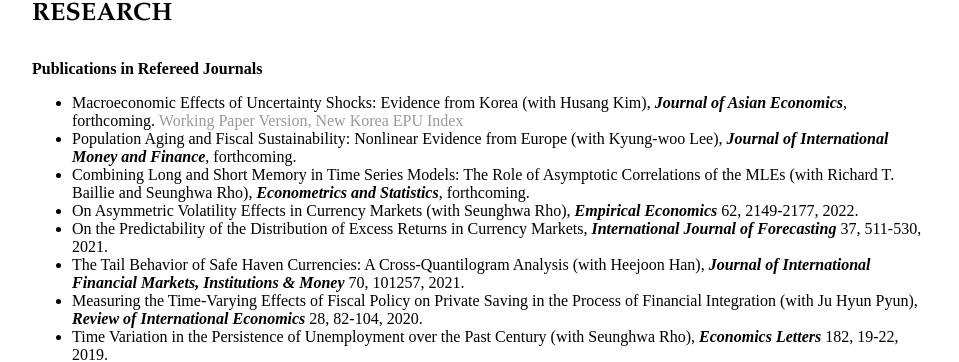
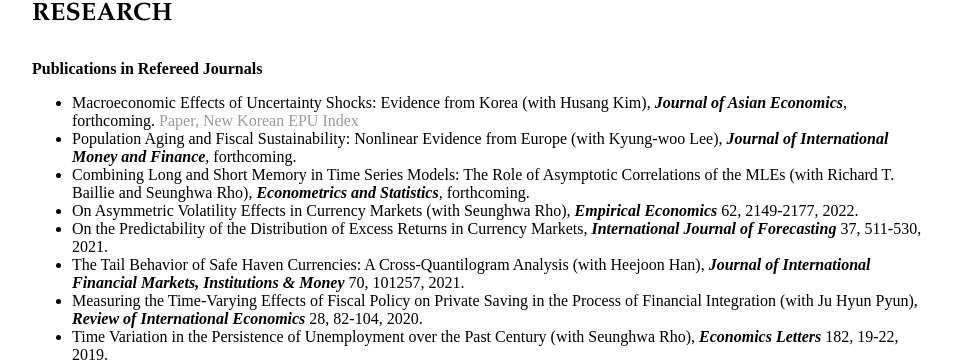
Before and after one commit to dooyeoncho/dooyeoncho.github.io, a Jekyll site: the page built from pages/research.html, in a window 1280 px wide. Shown: the part 146-508 px from the top of the page, without its empty margins (160-1119 px from the left). Built offline with Jekyll 4.4.1, drawn with Linux system fonts in a browser that asks for light colours.

Commit message:
Update research.html

```diff
--- a/pages/research.html
+++ b/pages/research.html
@@ -14,7 +14,7 @@ title: Dooyeon Cho - Research
 
 <div><b>Publications in Refereed Journals</b>
 		<ul>
-			<li>Macroeconomic Effects of Uncertainty Shocks: Evidence from Korea (with Husang Kim), <em property="italic"><b>Journal of Asian Economics</b></em>, forthcoming. <a href="https://papers.ssrn.com/sol3/papers.cfm?abstract_id=4044587">Working Paper Version,</a> <a href="https://dooyeoncho.github.io/pages/new_korea_epu_index.html">New Korea EPU Index</a></li>
+			<li>Macroeconomic Effects of Uncertainty Shocks: Evidence from Korea (with Husang Kim), <em property="italic"><b>Journal of Asian Economics</b></em>, forthcoming. <a href="https://www.sciencedirect.com/science/article/pii/S1049007822001270">Paper,</a> <a href="https://dooyeoncho.github.io/pages/new_korean_epu_index.html">New Korean EPU Index</a></li>
 			<li>Population Aging and Fiscal Sustainability: Nonlinear Evidence from Europe (with Kyung-woo Lee), <em property="italic"><b>Journal of International Money and Finance</b></em>, forthcoming.</li>
 			<li>Combining Long and Short Memory in Time Series Models: The Role of Asymptotic Correlations of the MLEs (with Richard T. Baillie and Seunghwa Rho), <em property="italic"><b>Econometrics and Statistics</b></em>, forthcoming.</li>
 			<li>On Asymmetric Volatility Effects in Currency Markets (with Seunghwa Rho), <em property="italic"><b>Empirical Economics</b></em> 62, 2149-2177, 2022.</li>
```
